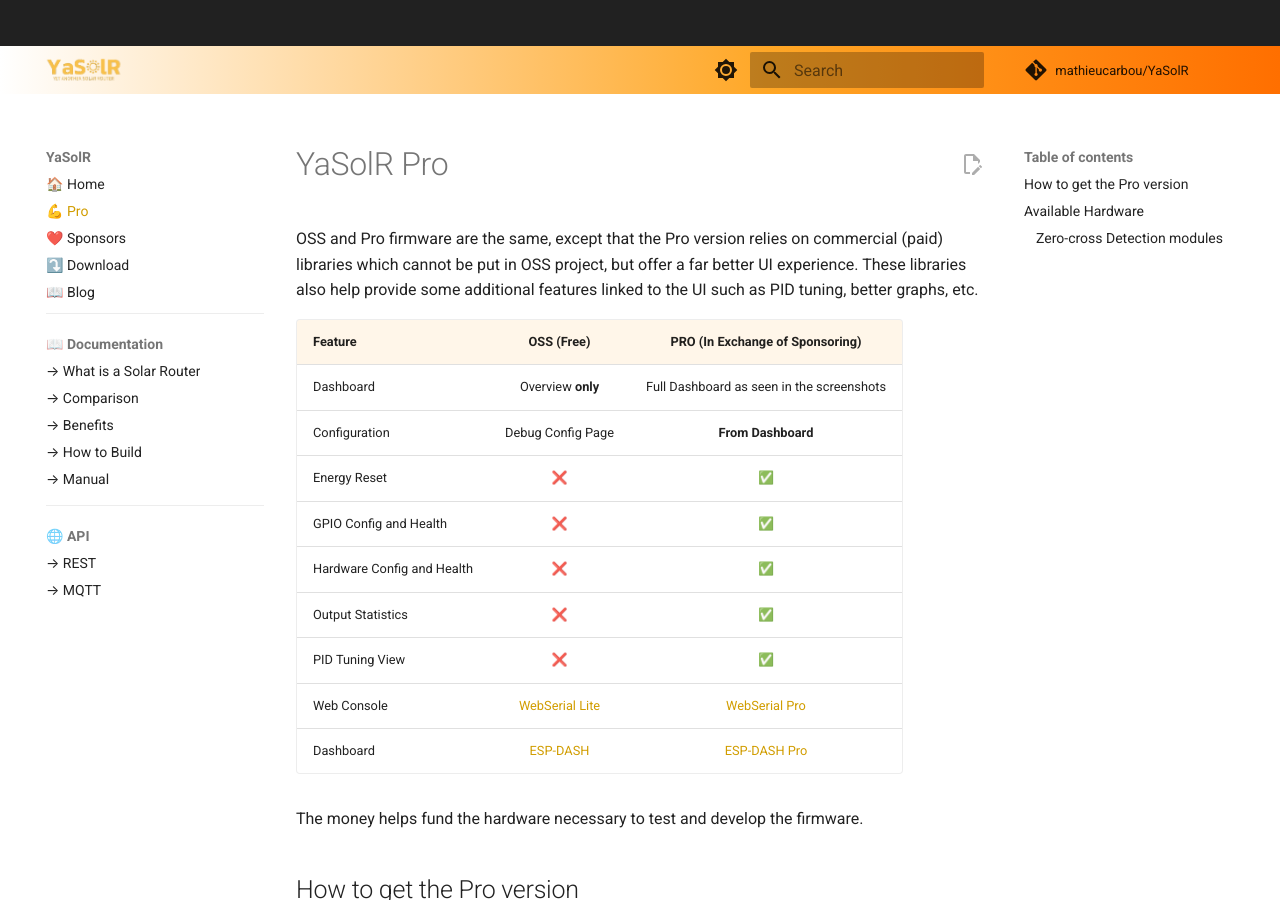
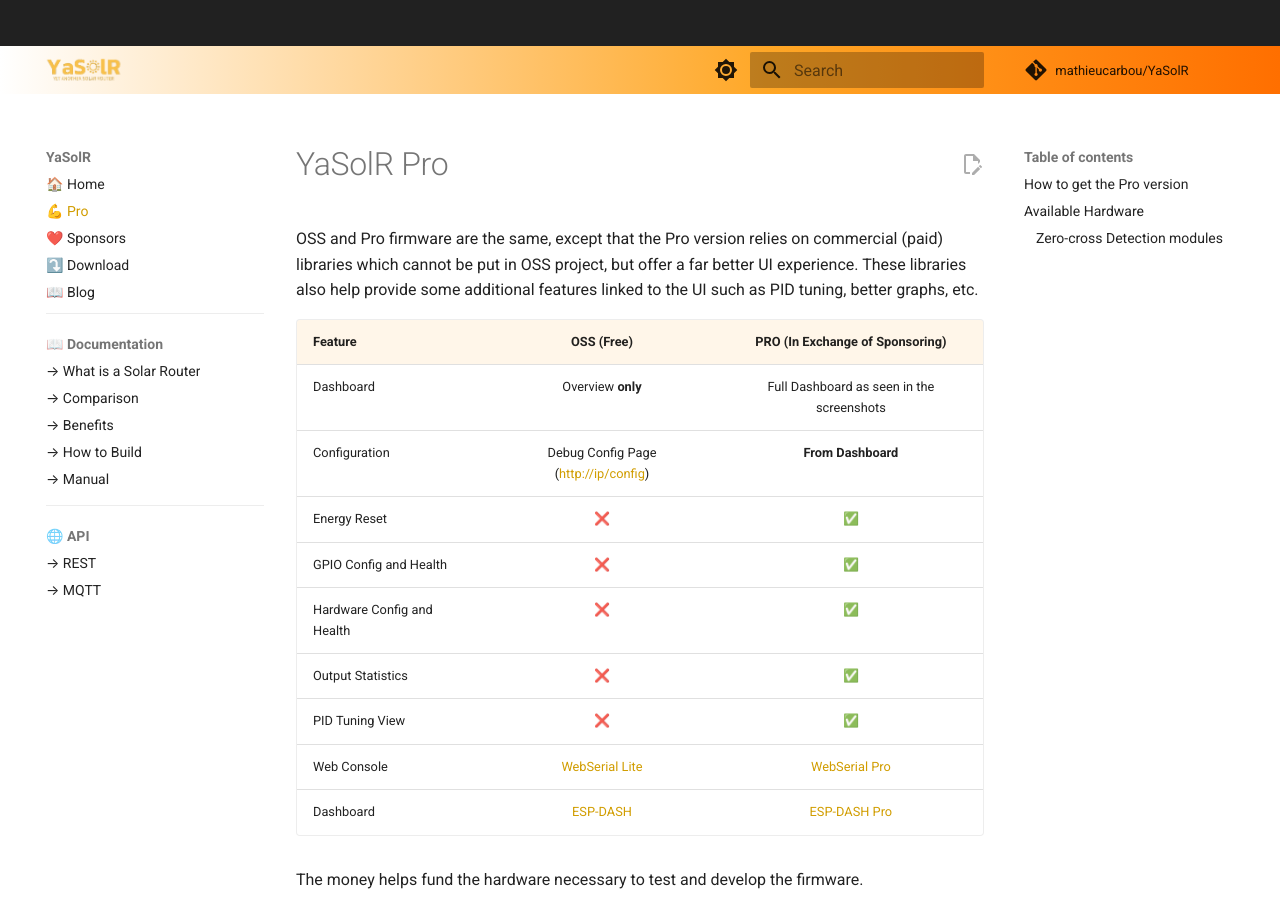
Before and after one commit to mathieucarbou/YaSolR, an MkDocs documentation site: the page built from docs/pro.md, in a window 1280 px wide and 900 px high. Built offline with MkDocs 1.6.1 and Material for MkDocs 9.7.7, drawn with Linux system fonts in a browser that asks for light colours; comment, search, counter and statistics services are not loaded; some of the changed lines change nothing that is shown.

Commit message:
Update website

```diff
--- a/docs/pro.md
+++ b/docs/pro.md
@@ -6,7 +6,7 @@
 | Feature                    |                          OSS (Free)                          |      PRO (In Exchange of Sponsoring)       |
 | -------------------------- | :----------------------------------------------------------: | :----------------------------------------: |
 | Dashboard                  |                      Overview **only**                       | Full Dashboard as seen in the screenshots  |
-| Configuration              |                      Debug Config Page                       |             **From Dashboard**             |
+| Configuration              |            Debug Config Page (<http://ip/config>)            |             **From Dashboard**             |
 | Energy Reset               |                              ❌                              |                     ✅                     |
 | GPIO Config and Health     |                              ❌                              |                     ✅                     |
 | Hardware Config and Health |                              ❌                              |                     ✅                     |
@@ -45,10 +45,10 @@
 
 Here are the availabilities below:
 
-| **Module Picture (from author)**                                            | **Module Link**                                                                                                                      | **Price** | **Availability** |
-| :-------------------------------------------------------------------------- | :----------------------------------------------------------------------------------------------------------------------------------- | :-------: | :--------------: |
-| <img src="../assets/img/hardware/ZCD_no_enclosure.jpeg" style="width:150px"> | [ZCD module from Daniel S.](https://www.pcbway.com/project/shareproject/Zero_Cross_Detector_a707a878.html) (no enclosure)            |   10 €    |        4        |
-| <img src="../assets/img/hardware/ZCD.jpeg" style="width:150px">              | [ZCD module from Daniel S.](https://www.pcbway.com/project/shareproject/Zero_Cross_Detector_a707a878.html) (with DIN Rail enclosure) |   15 €    |        4        |
+| **Module Picture (from author)**                                             | **Module Link**                                                                                                                      | **Price** | **Availability** |
+| :--------------------------------------------------------------------------- | :----------------------------------------------------------------------------------------------------------------------------------- | :-------: | :--------------: |
+| <img src="../assets/img/hardware/ZCD_no_enclosure.jpeg" style="width:150px"> | [ZCD module from Daniel S.](https://www.pcbway.com/project/shareproject/Zero_Cross_Detector_a707a878.html) (no enclosure)            |   10 €    |        4         |
+| <img src="../assets/img/hardware/ZCD.jpeg" style="width:150px">              | [ZCD module from Daniel S.](https://www.pcbway.com/project/shareproject/Zero_Cross_Detector_a707a878.html) (with DIN Rail enclosure) |   15 €    |        4         |
 
 You can read more about how important a good ZCD module is in the [Blog](blog/index.md):
 
```
